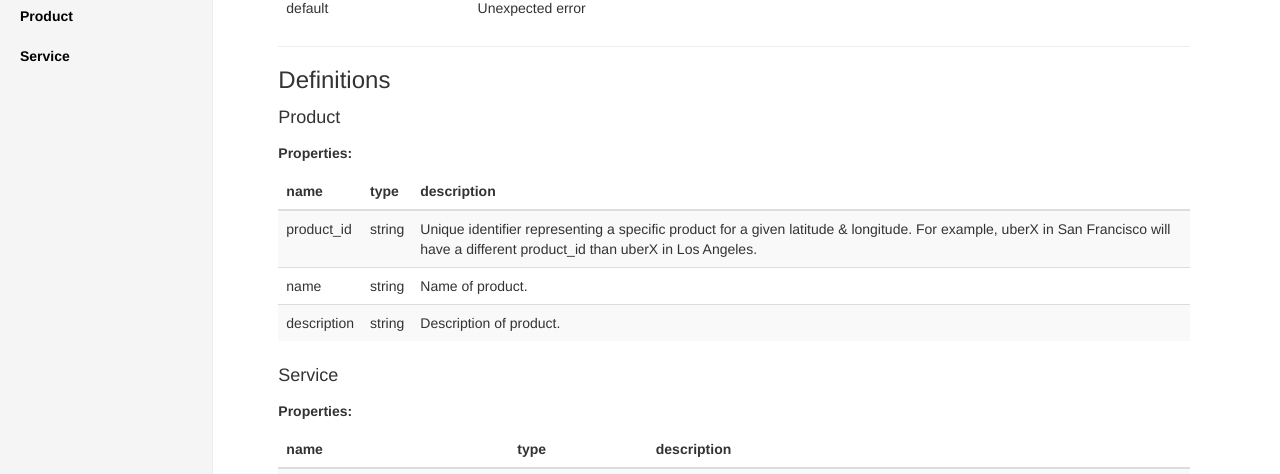
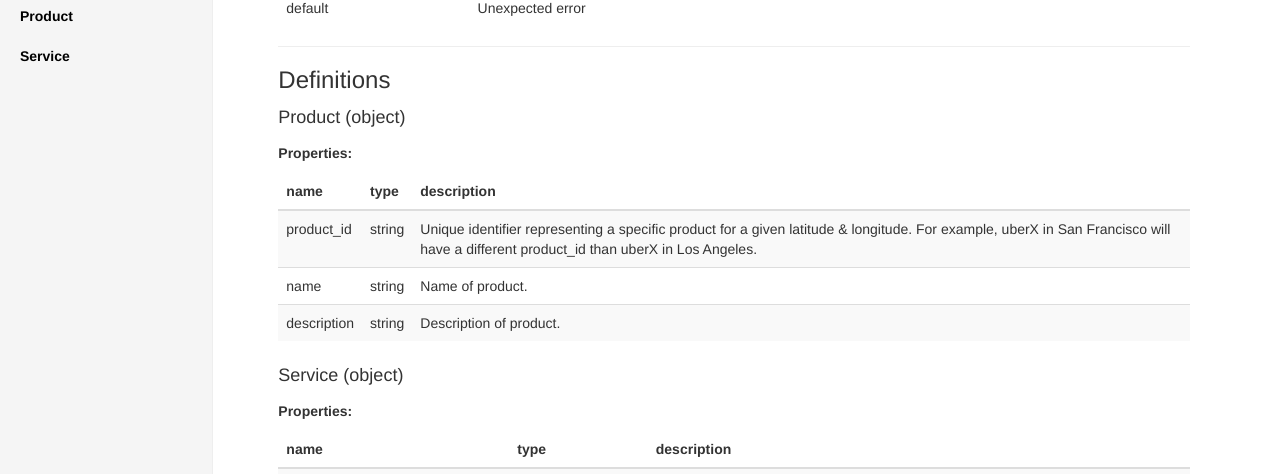
Before and after one commit to api-evangelist/portal-minimum, a Jekyll site: the page built from documentation/index.html, in a window 1280 px wide and 900 px high, scrolled down 785 px. Shown: the part 175-649 px from the top of the window. Built offline with Jekyll 4.4.1, drawn with Linux system fonts in a browser that asks for light colours.

Commit message:
add type

```diff
--- a/documentation/index.html
+++ b/documentation/index.html
@@ -127,11 +127,11 @@ title: '{{ site.documentation.title }}'
            {% assign definition_name = definition[0] %}
            {% assign definition_detail = definition[1] %}
 
+           {% assign definition_type = definition_detail.type %}
+           {% assign definition_properties = definition_detail.properties %}
+
            <a name="#definition-{{ definition_name }}"></a>
-           <h4 style="padding-top:5px; padding-bottom:5px;">{{ definition_name }}</h4>
-
-             {% assign definition_type = definition_detail.type %}
-             {% assign definition_properties = definition_detail.properties %}
+           <h4 style="padding-top:5px; padding-bottom:5px;">{{ definition_name }} ({{ definition_type }})</h4>
 
              <!-- List All the Parameters-->
              {% if definition_detail.properties %}
```
